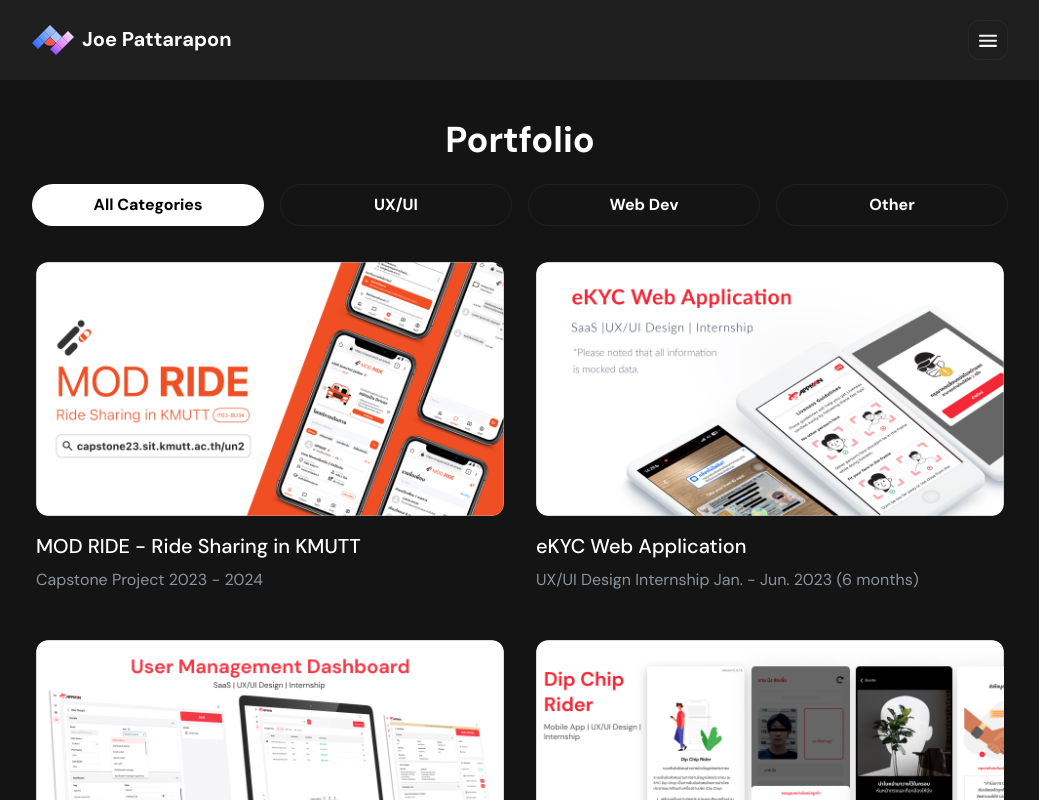
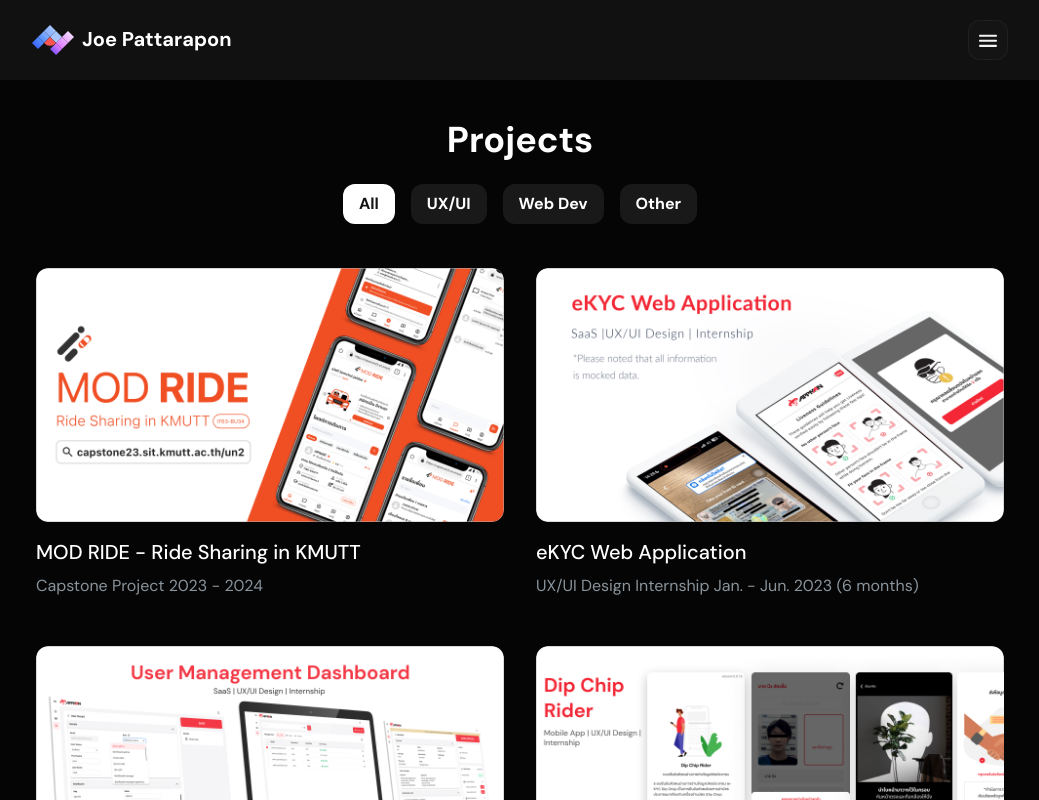
Before and after one commit to Joe-sit/joe-pattarapon, a Vue app: page /portfolio in a window 1280 px wide. Shown: the top 800 px of the page, without its empty margins (120-1159 px from the left). Built offline with nearby package versions, Linux system fonts and the light colour scheme.

Commit message:
Change background colors, Adjust filter menu and text

```diff
--- a/src/App.vue
+++ b/src/App.vue
@@ -39,10 +39,10 @@
           <h1 class="text-white font-bold text-xl ">Joe Pattarapon</h1>
         </a>
         <button @click="toggleMenu" class="hamburger-button w-10 h-10 transition-colors border rounded-xl mx-6
-        duration-300 ease-in-out hover:bg-[#3a3a3a] border-[#ffffff]/5 bg-[#1E1E1E]">
+        duration-300 ease-in-out hover:bg-[#3a3a3a] border-[#ffffff]/5 bg-[#141414]">
           <Menu class="mx-auto" />
         </button>
-        <div v-if="isMenuOpen" class="menu-box absolute top-full mx-6 right-0 mt-2 w-32 bg-[#1E1E1E] border-[.5px]
+        <div v-if="isMenuOpen" class="menu-box absolute top-full mx-6 right-0 mt-2 w-32 bg-[#141414] border-[.5px]
         border-[#ffffff]/5 rounded-xl bg-opacity-100 fade-in-up shadow-2xl">
           <ul class="text-white text-lg">
             <li><a class="block py-2 px-4 transition-colors duration-300 ease-in-out hover:bg-[#3a3a3a] rounded-xl">
--- a/src/components/views/HomePage.vue
+++ b/src/components/views/HomePage.vue
@@ -22,6 +22,10 @@
 const goToInstagram = () => {
     window.open('https://www.instagram.com/joe_autismxd/', '_blank')
 
+}
+
+const goToTranscript = () => {
+    window.open('https://drive.google.com/file/d/1Y050T_mqrkQ86p7JJax8Cx5qH5_pwRsB/view?usp=sharing', '_blank')
 }
 
 onMounted(() => {
@@ -56,7 +60,7 @@
             <div class="">
                 <div class="grid grid-cols-12 gap-4 mx-6 mt-6">
                     <!-- Profile -->
-                    <div class="col-span-12 md:col-span-7 bg-[#1C1C1C]
+                    <div class="col-span-12 md:col-span-7 bg-[#101010]
                     border border-[#ffffff]/5 rounded-xl ">
                         <!-- Profile Details -->
                         <div class="flex flex-cols-1 md:flex-cols-2 mt-6 mx-6 gap-x-6">
@@ -66,7 +70,7 @@
                             <!-- Right Details -->
                             <div class="w-full">
                                 <h1
-                                    class="flex text-[#F2F2F2] px-3 py-1 border border-[#ffffff]/5 bg-[#1E1E1E] rounded-full w-fit mb-2 md:mb-4 text-xs sm:text-sm md:text-base lg:text-lg">
+                                    class="flex text-[#F2F2F2] px-3 py-1 border border-[#ffffff]/5 bg-[#141414] rounded-full w-fit mb-2 md:mb-4 text-xs sm:text-sm md:text-base lg:text-lg">
                                     <span>
                                         <GreenSVG class="inline-block align-middle mr-1 sm:mr-2" />
                                     </span>Open to Work
@@ -83,11 +87,11 @@
 
                         <!-- FYI Details -->
                         <div class="w-full mt-6 mb-4">
-                            <div class="border mx-6 p-4 border-[#ffffff]/5 rounded-xl bg-[#1E1E1E]
+                            <div class="border mx-6 p-4 border-[#ffffff]/5 rounded-xl bg-[#141414]
                                 flex flex-wrap gap-2">
                                 <!-- Location -->
                                 <div
-                                    class="flex items-center px-2 py-1 bg-[#202020] border border-[#ffffff]/5 rounded-full mb-2 sm:mb-0">
+                                    class="flex items-center px-2 py-1 bg-[#191919] border border-[#ffffff]/5 rounded-full mb-2 sm:mb-0">
                                     <span class="inline-block align-middle mr-2">
                                         <MapSVG class="h-4 w-4" />
                                     </span>
@@ -95,7 +99,7 @@
                                 </div>
                                 <!-- Language -->
                                 <div
-                                    class="flex items-center px-2 py-1 bg-[#202020] border border-[#ffffff]/5 rounded-full mb-2 sm:mb-0">
+                                    class="flex items-center px-2 py-1 bg-[#191919] border border-[#ffffff]/5 rounded-full mb-2 sm:mb-0">
                                     <span class="inline-block align-middle mr-2">
                                         <GlobeSVG class="h-4 w-4" />
                                     </span>
@@ -103,7 +107,7 @@
                                 </div>
                                 <!-- University -->
                                 <div
-                                    class="flex items-center px-2 py-1 bg-[#202020] border border-[#ffffff]/5 rounded-full mb-2 sm:mb-0">
+                                    class="flex items-center px-2 py-1 bg-[#191919] border border-[#ffffff]/5 rounded-full mb-2 sm:mb-0">
                                     <span class="inline-block align-middle mr-2">
                                         <CertSVG class="h-4 w-4" />
                                     </span>
@@ -112,7 +116,7 @@
                                 </div>
                                 <!-- Major -->
                                 <div
-                                    class="flex items-center px-2 py-1 bg-[#202020] border border-[#ffffff]/5 rounded-full mb-2 sm:mb-0">
+                                    class="flex items-center px-2 py-1 bg-[#191919] border border-[#ffffff]/5 rounded-full mb-2 sm:mb-0">
                                     <span class="inline-block align-middle mr-2">
                                         <GraduateSVG class="h-4 w-4" />
                                     </span>
@@ -124,10 +128,10 @@
 
                     </div>
                     <!-- Column -->
-                    <div class="col-span-12 md:col-span-5 bg-[#1C1C1C] border border-[#ffffff]/5 rounded-xl
+                    <div class="col-span-12 md:col-span-5 bg-[#101010] border border-[#ffffff]/5 rounded-xl
                         w-full ">
-                        <h1 class="font-medium text-lg text-[#8A949C] mx-6 mt-6">ABOUT</h1>
-                        <p class="mt-4 mx-6 text-xl text-white break-words">
+                        <h1 class="font-medium text-base sm:text-xl text-[#8A949C] mx-6 mt-6">ABOUT</h1>
+                        <p class="mt-4 mx-6 text-base sm:text-xl text-white break-words">
                             A senior IT student who passionate about digital product design and
                             web app development.
                             <a href="" class="text-xs inline-block align-middle font-medium underline">Read more</a>
@@ -136,12 +140,12 @@
 
                         <!-- Basic Contacts Info. -->
                         <div class="grid text-[#F3F3F3] mt-4 mx-6">
-                            <button class="border flex justify-start transition-colors duration-300 ease-in-out hover:bg-[#3a3a3a]
-                            border-[#ffffff]/5 w-full px-4 py-4 rounded-xl bg-[#1E1E1E] font-medium text-base mb-4">
+                            <button class="border flex justify-start transition-colors duration-300 ease-in-out hover:bg-[#1F1F1F]
+                            border-[#ffffff]/5 w-full px-4 py-4 rounded-xl bg-[#141414] font-medium text-base mb-4">
                                 <ResumeSVG class="mr-2" />Resume
                             </button>
-                            <button class="border flex justify-start transition-colors duration-300 ease-in-out hover:bg-[#3a3a3a]
-                            border-[#ffffff]/5 w-full px-4 py-4 rounded-xl bg-[#1E1E1E] font-medium text-base mb-4">
+                            <button @click="goToTranscript" class="border flex justify-start transition-colors duration-300 ease-in-out hover:bg-[#1F1F1F]
+                            border-[#ffffff]/5 w-full px-4 py-4 rounded-xl bg-[#141414] font-medium text-base mb-4">
                                 <TranscriptSVG class="mr-2" />Transcript
                             </button>
                         </div>
@@ -150,7 +154,7 @@
                             <button @click="goToLinkedIn" class="border transition-colors mx-auto
                             duration-300 ease-in-out hover:bg-[#0A66C2]
                             border-[#ffffff]/5 w-full px-2 py-2 rounded-xl
-                            align-middle bg-[#1E1E1E] font-medium text-sm">
+                            align-middle bg-[#141414] font-medium text-base">
                                 <LinkedInSVG class="inline-block align-middle mr-2" /><span
                                     class="inline-block align-middle">LinkedIn</span>
                             </button>
@@ -158,7 +162,7 @@
                             <button @click="goToInstagram" class="border transition-colors mx-auto
                             duration-300 ease-in-out hover:bg-[#8C3AAA]
                             border-[#ffffff]/5 w-full px-2 py-2 rounded-xl
-                            align-middle bg-[#1E1E1E] font-medium text-sm">
+                            align-middle bg-[#141414] font-medium text-base">
                                 <InstagramSVG class="inline-block align-middle mr-2" /><span
                                     class="inline-block align-middle">Instagram</span>
                             </button>
@@ -200,13 +204,13 @@
 
                     <!-- Projects -->
                     <router-link :to="{ name: 'Portfolio' }"
-                        class="col-span-12 md:col-span-6 rounded-xl bg-[#1C1C1C]
-                        border border-[#ffffff]/5 max-h-full transition-colors duration-300 ease-in-out hover:bg-[#3a3a3a]">
+                        class="col-span-12 md:col-span-6 rounded-xl bg-[#101010]
+                        border border-[#ffffff]/5 max-h-full transition-colors duration-300 ease-in-out hover:bg-[#1F1F1F]">
 
 
-                        <h1 class="font-medium text-lg text-[#8A949C] mx-6 mt-6">PROJECTS</h1>
+                        <h1 class="font-medium text-base sm:text-xl text-[#8A949C] mx-6 mt-6">PROJECTS</h1>
                         <div class="flex mt-4 mx-6">
-                            <h1 class="font-medium text-2xl text-white break-words">Explore all of my projects</h1>
+                            <h1 class="font-medium text-xl sm:text-2xl text-white break-words">Explore all of my projects</h1>
                         </div>
 
                         <!-- Hidden content -->
@@ -224,8 +228,8 @@
                     </router-link>
 
                     <!-- Contact -->
-                    <div class="col-span-12 md:col-span-6 rounded-xl bg-[#1C1C1C] border border-[#ffffff]/5">
-                        <h1 class="font-medium text-lg text-[#8A949C] mx-6 mt-6">CONTACTS</h1>
+                    <div class="col-span-12 md:col-span-6 rounded-xl bg-[#101010] border border-[#ffffff]/5">
+                        <h1 class="font-medium text-base sm:text-xl text-[#8A949C] mx-6 mt-6">CONTACTS</h1>
                         <!-- Email -->
                         <div class="flex flex-col mt-4 mx-6 ">
                             <div class="flex items-center">
@@ -240,19 +244,19 @@
                         <!-- Phone -->
                         <div class="flex mt-4 mx-6 ">
                             <PhoneSVG class="my-auto mr-4" />
-                            <p class="font-medium text-2xl text-white break-words ">(+66) 61 786 1777</p>
+                            <p class="font-medium sm:text-base md:text-2xl text-white break-words ">(+66) 61 786 1777</p>
                         </div>
 
                         <!-- Copy email button -->
                         <div class="flex justify-end mx-6 my-6 ">
-                            <button v-if="!isCopied" @click="copyEmail" class="flex text-white bg-[#2E2E2E] my-4 rounded-xl px-4 py-4
-                            transition-colors duration-300 ease-in-out hover:bg-[#3a3a3a]">
+                            <button v-if="!isCopied" @click="copyEmail" class="flex text-white bg-[#141414] my-4 rounded-xl px-4 py-4
+                            transition-colors duration-300 ease-in-out hover:bg-[#1F1F1F]">
                                 Copy email<span class="mx-2">
                                     <ClipBoardSVG />
                                 </span>
                             </button>
-                            <button v-else class="flex text-white bg-[#2E2E2E] my-4 rounded-xl px-4 py-4
-                            transition-colors duration-300 ease-in-out hover:bg-[#3a3a3a]">
+                            <button v-else class="flex text-white bg-[#141414] my-4 rounded-xl px-4 py-4
+                            transition-colors duration-300 ease-in-out hover:bg-[#1F1F1F]">
                                 Copied<span class="mx-2">
                                     <CheckSVG />
                                 </span>
@@ -310,7 +314,7 @@
 }
 
 body {
-    background-color: #141414;
+    background-color: #050505;
 }
 
 @keyframes fade-in-up {
--- a/src/components/views/PortfolioPage.vue
+++ b/src/components/views/PortfolioPage.vue
@@ -138,40 +138,35 @@
     <div class="">
         <div class="mx-auto max-w-screen-lg min-h-screen mb-6">
             <div class="w-full mt-10 flex ">
-                <h1 class="mx-auto font-bold text-4xl text-white">Portfolio</h1>
+                <h1 class="mx-auto font-bold text-4xl text-white">Projects</h1>
             </div>
 
-            <!--Filter Menu-->
-            <div class="mx-6 mt-6">
-                <div class="grid grid-cols-1 sm:grid-cols-2 md:grid-cols-3 lg:grid-cols-4 gap-4">
-                    <button @click="filterPortfolios('All')" :class="{
-                        'bg-white text-black': activeFilter === 'All',
-                        'text-white transition-colors duration-300 ease-in-out hover:bg-[#3a3a3a]':
-                            activeFilter !== 'All'
-                    }" class="font-bold text-base text-[#272727] border rounded-3xl px-6 py-2 border-[#ffffff]/5 ">All
-                        Categories</button>
-                    <button @click="filterPortfolios('UX/UI')" :class="{
-                        'bg-white text-black': activeFilter === 'UX/UI',
-                        'text-white transition-colors duration-300 ease-in-out hover:bg-[#3a3a3a]': activeFilter !== 'UX/UI'
-                    }"
-                        class="font-bold text-base text-[#E9EAEB] border rounded-3xl px-6 py-2 border-[#ffffff]/5 ">UX/UI</button>
-                    <button @click="filterPortfolios('Web Dev')" :class="{
-                        'bg-white text-black': activeFilter === 'Web Dev',
-                        'text-white transition-colors duration-300 ease-in-out hover:bg-[#3a3a3a]': activeFilter !== 'Web Dev'
-                    }" class="font-bold text-base text-[#E9EAEB] border rounded-3xl px-6 py-2 border-[#ffffff]/5">Web
-                        Dev</button>
-                    <button @click="filterPortfolios('Other')" :class="{
-                        'bg-white text-black': activeFilter === 'Other',
-                        'text-white transition-colors duration-300 ease-in-out hover:bg-[#3a3a3a]': activeFilter !== 'Other'
-                    }"
-                        class="font-bold text-base text-[#E9EAEB] border rounded-3xl px-6 py-2 border-[#ffffff]/5">Other</button>
+            <!-- Filter Menu -->
+            <div class="flex justify-center mt-4">
+                <div class="p-2 rounded-full flex space-x-4">
+                    <button @click="filterPortfolios('All')"
+                        :class="['px-4 py-2 rounded-xl font-bold text-base transition-colors', { 'bg-white text-[#141414]': activeFilter === 'All', 'text-white bg-[#191919] hover:bg-[#272727]': activeFilter !== 'All' }]">
+                        All
+                    </button>
+                    <button @click="filterPortfolios('UX/UI')"
+                        :class="['px-4 py-2 rounded-xl font-bold text-base transition-colors', { 'bg-white text-[#141414]': activeFilter === 'UX/UI', 'text-white bg-[#191919] hover:bg-[#272727]': activeFilter !== 'UX/UI' }]">
+                        UX/UI
+                    </button>
+                    <button @click="filterPortfolios('Web Dev')"
+                        :class="['px-4 py-2 rounded-xl font-bold text-base transition-colors', { 'bg-white text-[#141414]': activeFilter === 'Web Dev', 'text-white bg-[#191919] hover:bg-[#272727]': activeFilter !== 'Web Dev' }]">
+                        Web Dev
+                    </button>
+                    <button @click="filterPortfolios('Other')"
+                        :class="['px-4 py-2 rounded-xl font-bold text-base transition-colors', { 'bg-white text-[#141414]': activeFilter === 'Other', 'text-white bg-[#191919] hover:bg-[#272727]': activeFilter !== 'Other' }]">
+                        Other
+                    </button>
                 </div>
             </div>
 
             <!-- Portfolio Grid -->
             <div class="fade-in-up grid grid-cols-12 gap-6 mt-8 mx-6 ">
                 <div v-for="portfolio in filteredPortfolios" :key="portfolio.portId" class="col-span-12 md:col-span-6 rounded-xl mb-4
-                    transition-colors duration-300 ease-in-out hover:bg-[#202020] px-1 py-1 ">
+                    transition-colors duration-300 ease-in-out hover:bg-[#1F1F1F] px-1 py-1 ">
                     <router-link :to="{ name: 'PortfolioDetails', params: { portId: portfolio.portId } }">
 
                         <div class="image-container">
```
Also changed, not shown: src/components/views/EkycDetails.vue (+15 -4 lines), src/components/views/ModRideDetails.vue (+43 -6 lines).
